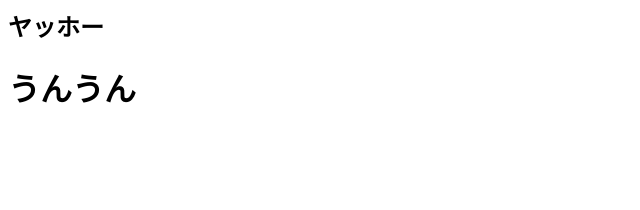
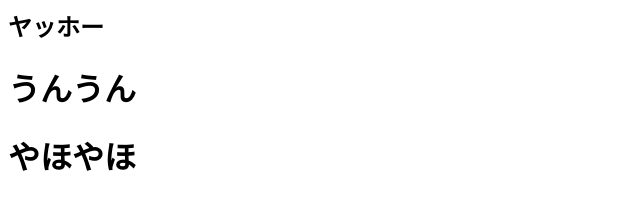
Before and after one commit to takumi555/gitpractice2, a plain HTML site: page index.html in a window 1280 px wide. Shown: the whole page, without its empty margins (0-640 px from the left). Drawn offline with Linux system fonts and the light colour scheme.

Commit message:
やほやほと追加

```diff
--- a/index.html
+++ b/index.html
@@ -1,2 +1,3 @@
 <h2>ヤッホー</h2>
 <h1>うんうん</h1>
+<h1>やほやほ</h1>
```
